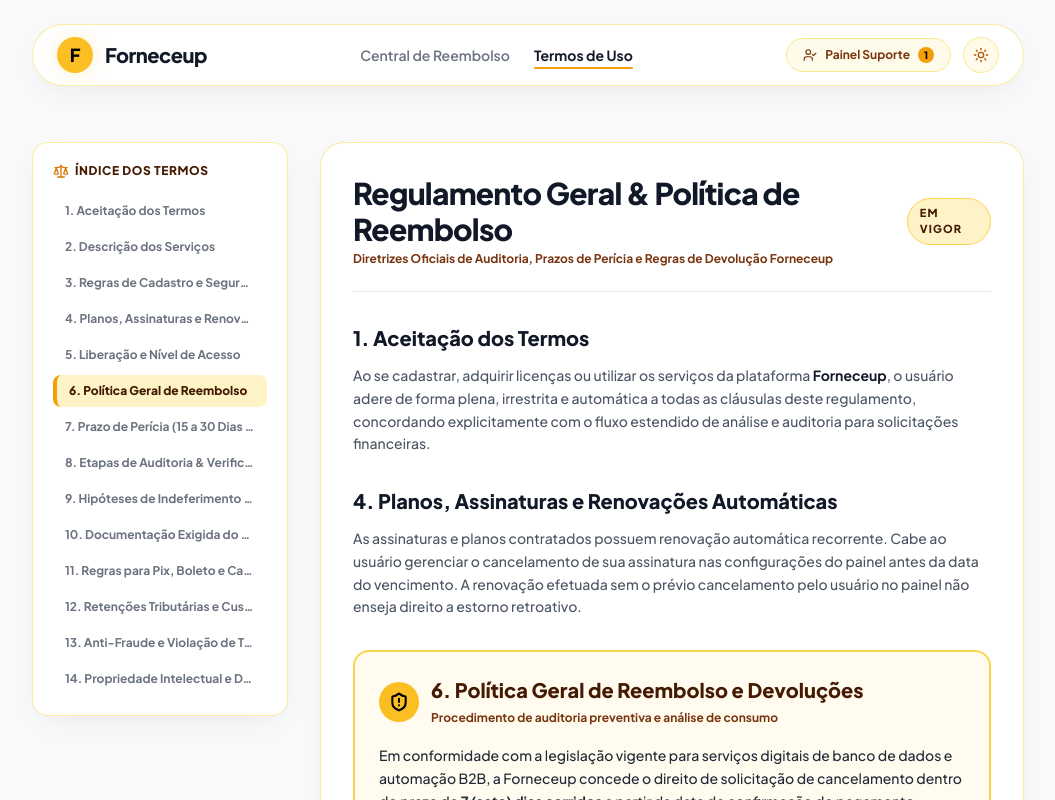
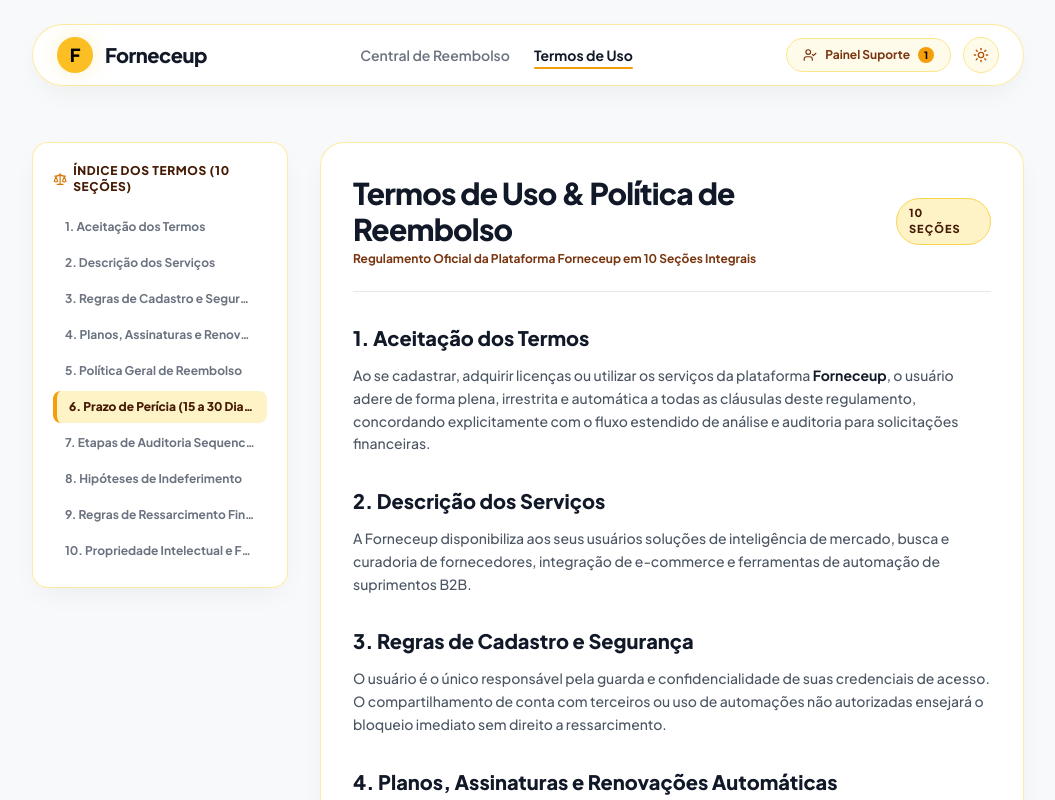
Before and after one commit to pedroph07/reembolso-forneceu, a React (Vite) app: page / in a window 1280 px wide. Both pictures are taken after a click on the button "Termos de Uso". Shown: the top 800 px of the page, without its empty margins (112-1167 px from the left). Built offline with nearby package versions, Linux system fonts and the light colour scheme.

Commit message:
docs: termos de uso reduzidos para 10 secoes

```diff
--- a/src/components/TermsOfService.jsx
+++ b/src/components/TermsOfService.jsx
@@ -9,16 +9,12 @@ export default function TermsOfService() {
     { id: '2', title: '2. Descrição dos Serviços' },
     { id: '3', title: '3. Regras de Cadastro e Segurança' },
     { id: '4', title: '4. Planos, Assinaturas e Renovações' },
-    { id: '5', title: '5. Liberação e Nível de Acesso' },
-    { id: '6', title: '6. Política Geral de Reembolso' },
-    { id: '7', title: '7. Prazo de Perícia (15 a 30 Dias Úteis)' },
-    { id: '8', title: '8. Etapas de Auditoria & Verificação' },
-    { id: '9', title: '9. Hipóteses de Indeferimento (Não Elegíveis)' },
-    { id: '10', title: '10. Documentação Exigida do Cliente' },
-    { id: '11', title: '11. Regras para Pix, Boleto e Cartão' },
-    { id: '12', title: '12. Retenções Tributárias e Custos Operacionais' },
-    { id: '13', title: '13. Anti-Fraude e Violação de Termos' },
-    { id: '14', title: '14. Propriedade Intelectual e Dados' },
+    { id: '5', title: '5. Política Geral de Reembolso' },
+    { id: '6', title: '6. Prazo de Perícia (15 a 30 Dias Úteis)' },
+    { id: '7', title: '7. Etapas de Auditoria Sequencial' },
+    { id: '8', title: '8. Hipóteses de Indeferimento' },
+    { id: '9', title: '9. Regras de Ressarcimento Financeiro' },
+    { id: '10', title: '10. Propriedade Intelectual e Foro' },
   ];
 
   const scrollToSection = (id) => {
@@ -35,7 +31,7 @@ export default function TermsOfService() {
       <aside className="w-full md:w-64 shrink-0 space-y-6">
         <div className="bg-white/95 backdrop-blur-md border border-amber-200/80 rounded-2xl p-5 sticky top-6 shadow-card-shadow">
           <h3 className="text-xs font-extrabold tracking-wider text-amber-950 uppercase mb-4 flex items-center gap-1.5">
-            <Scale className="w-4 h-4 text-amber-600" /> Índice dos Termos
+            <Scale className="w-4 h-4 text-amber-600" /> Índice dos Termos (10 Seções)
           </h3>
           <nav className="space-y-1 text-xs">
             {sections.map((sec) => (
@@ -60,14 +56,14 @@ export default function TermsOfService() {
         <div className="border-b border-gray-200 pb-6 flex items-center justify-between">
           <div>
             <h1 className="text-3xl font-extrabold text-gray-900 tracking-tight">
-              Regulamento Geral & Política de Reembolso
+              Termos de Uso & Política de Reembolso
             </h1>
             <p className="text-xs text-amber-900 font-bold mt-1">
-              Diretrizes Oficiais de Auditoria, Prazos de Perícia e Regras de Devolução Forneceup
+              Regulamento Oficial da Plataforma Forneceup em 10 Seções Integrais
             </p>
           </div>
           <span className="text-[11px] font-extrabold uppercase tracking-widest text-amber-950 bg-amber-100 px-3 py-1.5 rounded-full border border-amber-300">
-            EM VIGOR
+            10 SEÇÕES
           </span>
         </div>
 
@@ -79,6 +75,22 @@ export default function TermsOfService() {
           </p>
         </section>
 
+        {/* Section 2 */}
+        <section id="section-2" className="space-y-3 scroll-mt-6">
+          <h2 className="text-xl font-extrabold text-gray-900">2. Descrição dos Serviços</h2>
+          <p className="text-sm leading-relaxed text-gray-600 font-medium">
+            A Forneceup disponibiliza aos seus usuários soluções de inteligência de mercado, busca e curadoria de fornecedores, integração de e-commerce e ferramentas de automação de suprimentos B2B.
+          </p>
+        </section>
+
+        {/* Section 3 */}
+        <section id="section-3" className="space-y-3 scroll-mt-6">
+          <h2 className="text-xl font-extrabold text-gray-900">3. Regras de Cadastro e Segurança</h2>
+          <p className="text-sm leading-relaxed text-gray-600 font-medium">
+            O usuário é o único responsável pela guarda e confidencialidade de suas credenciais de acesso. O compartilhamento de conta com terceiros ou uso de automações não autorizadas ensejará o bloqueio imediato sem direito a ressarcimento.
+          </p>
+        </section>
+
         {/* Section 4 */}
         <section id="section-4" className="space-y-3 scroll-mt-6">
           <h2 className="text-xl font-extrabold text-gray-900">4. Planos, Assinaturas e Renovações Automáticas</h2>
@@ -87,14 +99,14 @@ export default function TermsOfService() {
           </p>
         </section>
 
-        {/* Section 6 - Highlighted Refund Policy */}
-        <section id="section-6" className="space-y-4 scroll-mt-6 bg-amber-50/80 border-2 border-amber-300 p-6 rounded-2xl shadow-sm">
+        {/* Section 5 - Refund Policy */}
+        <section id="section-5" className="space-y-4 scroll-mt-6 bg-amber-50/80 border-2 border-amber-300 p-6 rounded-2xl shadow-sm">
           <div className="flex items-center gap-3">
             <div className="w-10 h-10 rounded-full bg-amber-400 text-black flex items-center justify-center font-bold">
               <ShieldAlert className="w-5 h-5 stroke-[2.5]" />
             </div>
             <div>
-              <h2 className="text-xl font-extrabold text-amber-950">6. Política Geral de Reembolso e Devoluções</h2>
+              <h2 className="text-xl font-extrabold text-amber-950">5. Política Geral de Reembolso e Devoluções</h2>
               <span className="text-xs font-bold text-amber-900">Procedimento de auditoria preventiva e análise de consumo</span>
             </div>
           </div>
@@ -104,9 +116,9 @@ export default function TermsOfService() {
           </p>
         </section>
 
-        {/* Section 7 - Extended 15-30 Business Days SLA */}
-        <section id="section-7" className="space-y-3 scroll-mt-6">
-          <h2 className="text-xl font-extrabold text-gray-900">7. Prazo Extensivo de Perícia e Análise (15 a 30 Dias Úteis)</h2>
+        {/* Section 6 - Extended SLA */}
+        <section id="section-6" className="space-y-3 scroll-mt-6">
+          <h2 className="text-xl font-extrabold text-gray-900">6. Prazo Extensivo de Perícia e Análise (15 a 30 Dias Úteis)</h2>
           <p className="text-sm leading-relaxed text-gray-600 font-medium">
             Devido à natureza dos serviços digitais da Forneceup (inteligência de mercado, relatórios de fornecedores e integrações), toda solicitação exige verificação individual de logs no banco de dados.
           </p>
@@ -115,9 +127,9 @@ export default function TermsOfService() {
           </div>
         </section>
 
-        {/* Section 8 - 4-Step Verification Pipeline */}
-        <section id="section-8" className="space-y-4 scroll-mt-6">
-          <h2 className="text-xl font-extrabold text-gray-900">8. Etapas de Auditoria & Verificação Sequencial</h2>
+        {/* Section 7 - 4-Step Verification Pipeline */}
+        <section id="section-7" className="space-y-4 scroll-mt-6">
+          <h2 className="text-xl font-extrabold text-gray-900">7. Etapas de Auditoria & Verificação Sequencial</h2>
           <div className="grid grid-cols-1 md:grid-cols-2 gap-4">
             <div className="bg-gray-50 border border-gray-200 p-4 rounded-xl space-y-2">
               <div className="text-xs font-extrabold text-amber-900 uppercase">1. Triagem Cadastral e Anti-Fraude</div>
@@ -149,9 +161,9 @@ export default function TermsOfService() {
           </div>
         </section>
 
-        {/* Section 9 - Refusal Reasons */}
-        <section id="section-9" className="space-y-3 scroll-mt-6">
-          <h2 className="text-xl font-extrabold text-gray-900">9. Hipóteses de Indeferimento Definitivo (Não Elegíveis)</h2>
+        {/* Section 8 - Refusal Reasons */}
+        <section id="section-8" className="space-y-3 scroll-mt-6">
+          <h2 className="text-xl font-extrabold text-gray-900">8. Hipóteses de Indeferimento Definitivo (Não Elegíveis)</h2>
           <p className="text-sm leading-relaxed text-gray-600 font-medium">
             Será negada e indeferida qualquer solicitação de devolução de pagamento que se enquadre em um dos seguintes itens:
           </p>
@@ -165,14 +177,22 @@ export default function TermsOfService() {
           </ul>
         </section>
 
-        {/* Section 10 & 11 - Payment Methods & Processing */}
-        <section id="section-11" className="space-y-3 scroll-mt-6">
-          <h2 className="text-xl font-extrabold text-gray-900">11. Regras para Ressarcimento (Pix, Cartão e Boleto)</h2>
+        {/* Section 9 - Payment Methods & Processing */}
+        <section id="section-9" className="space-y-3 scroll-mt-6">
+          <h2 className="text-xl font-extrabold text-gray-900">9. Regras para Ressarcimento Financeiro (Pix, Cartão e Boleto)</h2>
           <div className="bg-amber-50/60 border border-amber-200 p-4 rounded-xl text-xs space-y-2 font-medium text-gray-800">
             <p>• <strong>Cartão de Crédito:</strong> O estorno é solicitado à credenciadora em até 5 dias úteis após a aprovação do parecer. O crédito na fatura depende da operadora do cartão (podendo ocorrer em até 2 faturas subsequentes).</p>
             <p>• <strong>Pix e Boleto:</strong> A devolução será efetuada exclusivamente via chave Pix associada ao mesmo CPF ou CNPJ titular da compra original.</p>
           </div>
         </section>
+
+        {/* Section 10 - Intellectual Property & Jurisdiction */}
+        <section id="section-10" className="space-y-3 scroll-mt-6 border-t border-gray-200 pt-6">
+          <h2 className="text-xl font-extrabold text-gray-900">10. Propriedade Intelectual e Foro</h2>
+          <p className="text-sm leading-relaxed text-gray-600 font-medium">
+            Todos os direitos sobre a marca, dados de fornecedores e código da plataforma Forneceup são reservados. Para a resolução de eventuais litígios oriundos deste contrato, fica eleito o Foro da Comarca da Capital.
+          </p>
+        </section>
       </main>
     </div>
   );
```
